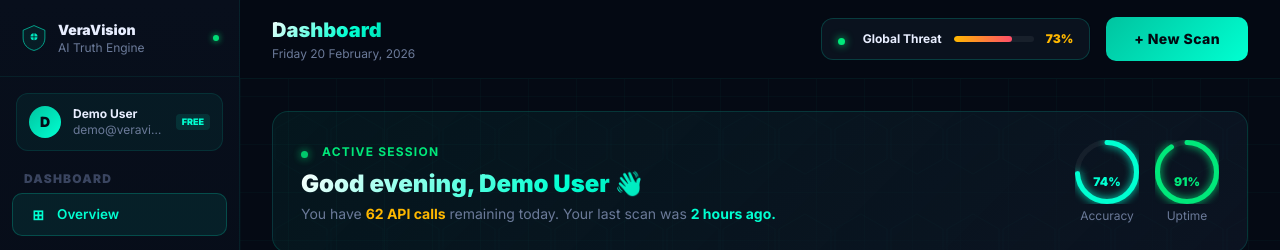
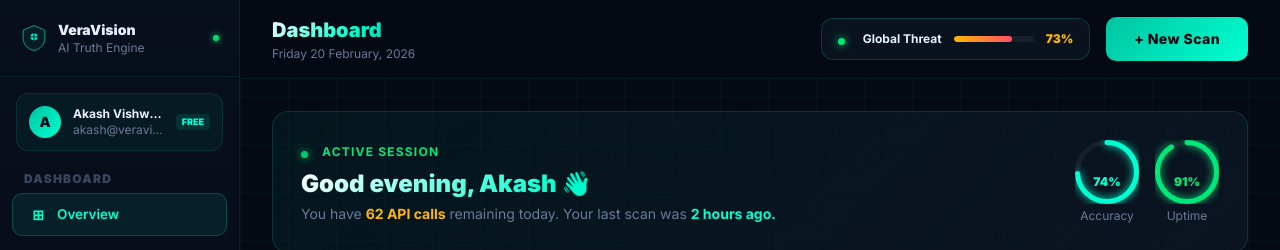
Before and after one commit to TechWithAkash/DeepSentinel, a Next.js app: page /dashboard in a window 1280 px wide. Shown: the top 250 px of the page. Built offline with nearby package versions, Linux system fonts and the light colour scheme.

Commit message:
version 1 completed3

```diff
--- a/app/dashboard/page.js
+++ b/app/dashboard/page.js
@@ -126,11 +126,11 @@
                     className="w-8 h-8 rounded-full flex items-center justify-center font-black text-sm shrink-0"
                     style={{ background: "linear-gradient(135deg, #00C4A0, #00FFD1)", color: "#030C18" }}
                 >
-                    D
+                    A
                 </div>
                 <div className="flex-1 min-w-0">
-                    <div className="font-bold text-xs truncate" style={{ color: "#E8EEFF" }}>Demo User</div>
-                    <div className="text-xs truncate" style={{ color: "#6B7A99" }}>demo@veravision.ai</div>
+                    <div className="font-bold text-xs truncate" style={{ color: "#E8EEFF" }}>Akash Vishwakarma</div>
+                    <div className="text-xs truncate" style={{ color: "#6B7A99" }}>akash@veravision.ai</div>
                 </div>
                 <span
                     className="text-xs px-1.5 py-0.5 rounded font-black shrink-0"
@@ -346,7 +346,7 @@
                                                 Active Session
                                             </span>
                                         </div>
-                                        <h2 className="font-black text-2xl gradient-text">Good evening, Demo User 👋</h2>
+                                        <h2 className="font-black text-2xl gradient-text">Good evening, Akash 👋</h2>
                                         <p className="text-sm mt-1" style={{ color: "#6B7A99" }}>
                                             You have <strong style={{ color: "#FFB800" }}>62 API calls</strong> remaining today.{" "}
                                             Your last scan was <strong style={{ color: "#00FFD1" }}>2 hours ago.</strong>
--- a/app/layout.js
+++ b/app/layout.js
@@ -1,7 +1,4 @@
 import "./globals.css";
-import { Suspense } from "react";
-import ConditionalNav from "../components/ConditionalNav";
-import NavPadding from "../components/NavPadding";
 
 export const metadata = {
   title: "VeraVision — AI Deepfake Detection Platform",
@@ -19,12 +16,7 @@
         />
       </head>
       <body className="min-h-screen" style={{ background: "var(--navy)" }}>
-        <Suspense fallback={null}>
-          <ConditionalNav />
-          <NavPadding>
-            {children}
-          </NavPadding>
-        </Suspense>
+        {children}
       </body>
     </html>
   );
```
